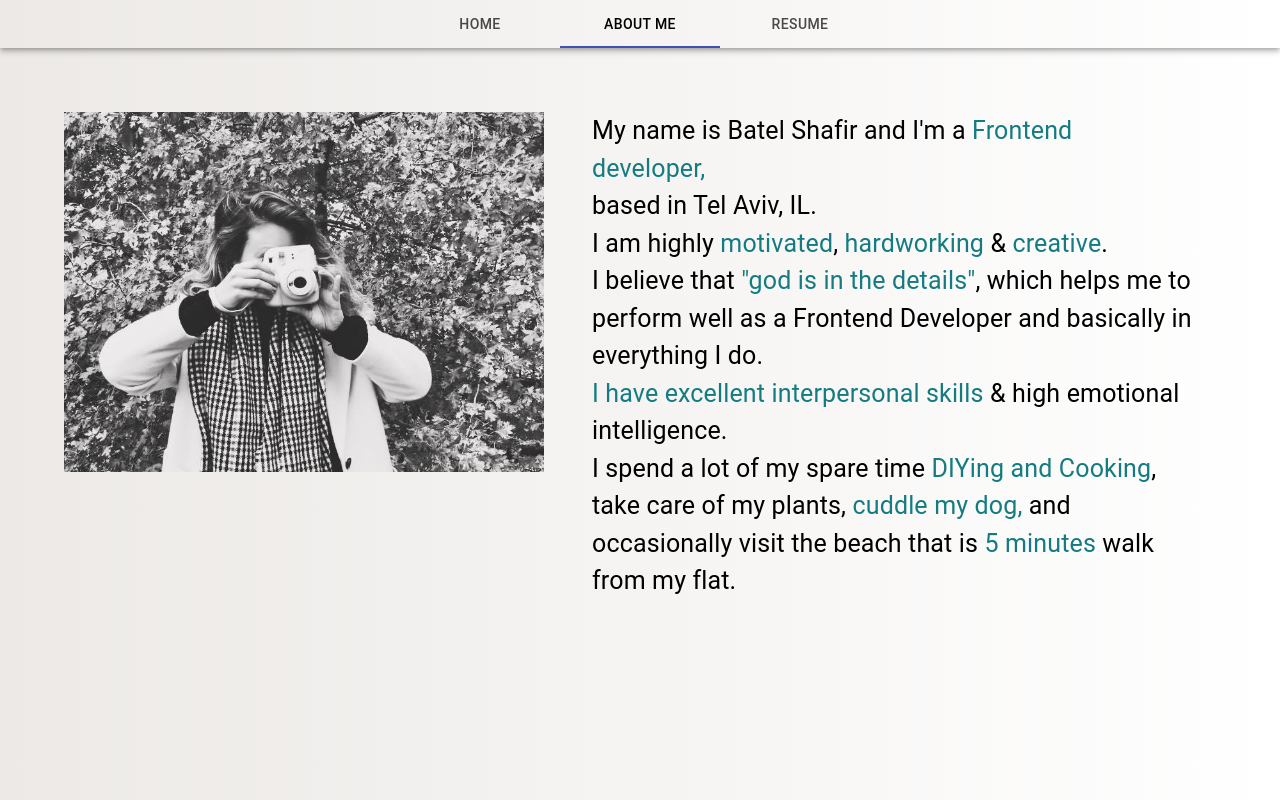
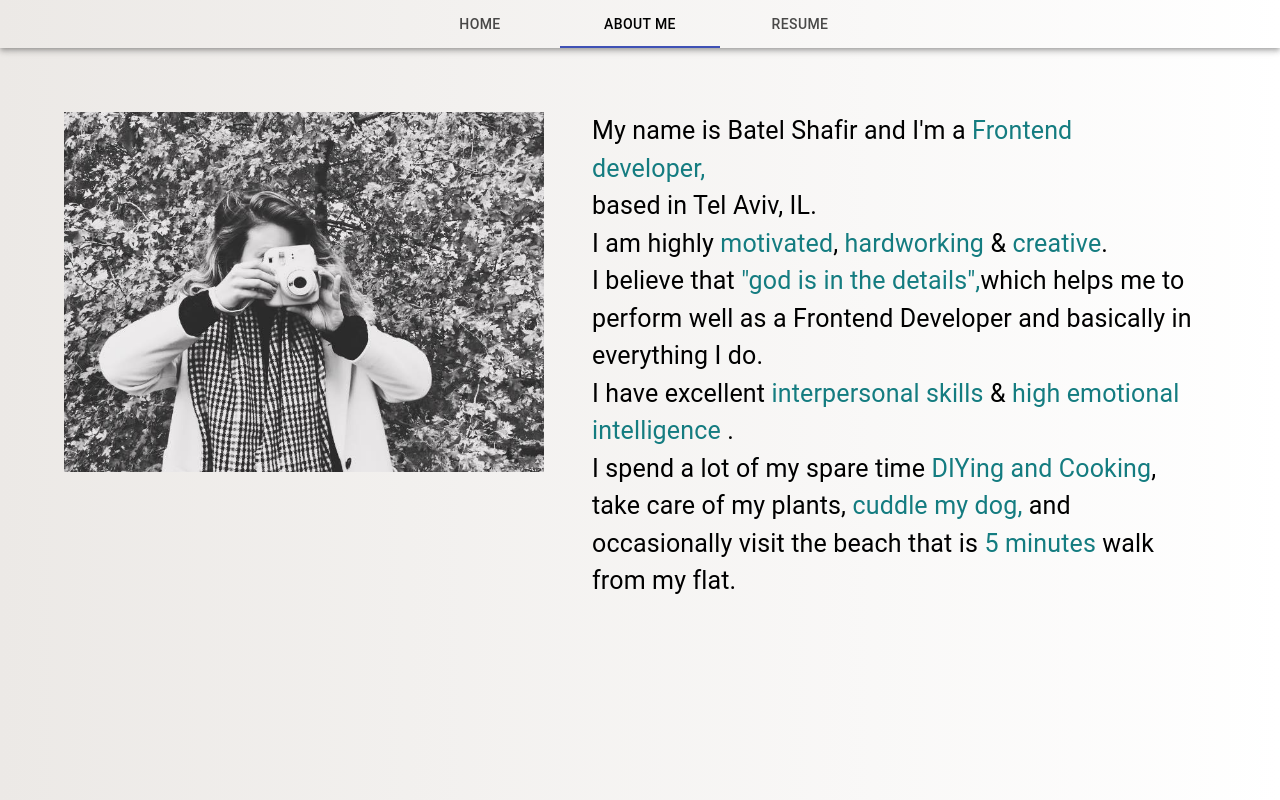
Before and after one commit to batel-shafir/my-personal-webpage, a React (Create React App) app in the folder client/: page / in a window 1280 px wide. Both pictures are taken after a click on the tab "ABOUT ME". Built offline with nearby package versions, Linux system fonts and the light colour scheme; the HTML template or start-up script is replaced by a standard one.

Commit message:
small changes

```diff
--- a/client/src/Components/About.js
+++ b/client/src/Components/About.js
@@ -20,11 +20,14 @@ function About(props) {
           & <span className="color-1" > creative</span>.
         </div>
         <div>I believe that
-          <span className="color-1"> "god is in the details"</span>
-        , which helps me to perform well as a Frontend Developer and basically in everything I do.</div>
-        <div>
-        <span className="color-1">I have excellent interpersonal skills </span>
-         & high emotional intelligence.</div>
+          <span className="color-1"> "god is in the details",</span>
+          which helps me to perform well as a Frontend Developer and basically in
+          everything I do.
+        </div>
+        <div> I have excellent
+          <span className="color-1"> interpersonal skills </span> &
+          <span className="color-1"> high emotional intelligence </span>.
+        </div>
         <div>I spend a lot of my spare time
           <span className="color-1"> DIYing and Cooking</span>,
           take care of my plants,
@@ -33,11 +36,8 @@ function About(props) {
           <span className="color-1"> 5 minutes</span> walk from my flat.
         </div>
       </div>
-    { <img className="my-img" src={mainImage}></img>}
-
-
+      <img className="my-img" src={mainImage}></img>
     </div>
-
   );
 }
 
--- a/client/src/Components/About.scss
+++ b/client/src/Components/About.scss
@@ -1,3 +1,5 @@
+.about{
+}
 .about-content{
     display: inline-block;
     padding: 2%;
```
Lines whose indentation alone changed are shown as unchanged.
